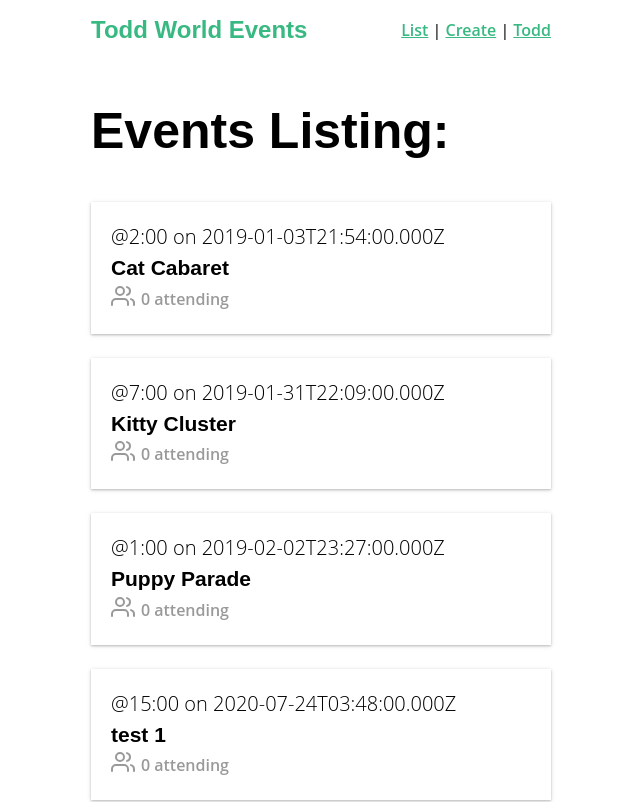
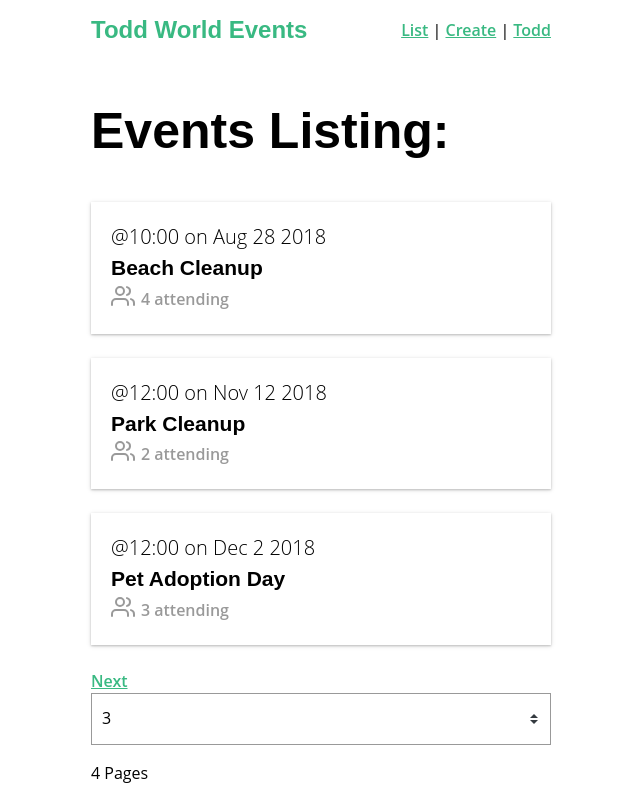
Before and after one commit to stlsmiths/vue-real-world, a Vue app: page / in a window 1280 px wide. Shown: the top 802 px of the page, without its empty margins (319-959 px from the left). Built offline with nearby package versions, Linux system fonts and the light colour scheme; data requests are answered from the project's data file.

Commit message:
vuex-lesson-5 complete

```diff
--- a/db.json
+++ b/db.json
@@ -1,104 +1,249 @@
 {
   "events": [
     {
-      "id": 5928101,
-      "user": {
-        "id": "abc123",
-        "name": "Adam"
+      "id": 1,
+      "title": "Beach Cleanup",
+      "date": "Aug 28 2018",
+      "time": "10:00",
+      "location": "Daytona Beach",
+      "description": "Let's clean up this beach.",
+      "organizer": "Adam Jahr",
+      "category": "sustainability",
+      "attendees": [
+        {
+          "id": "abc123",
+          "name": "Adam Jahr"
+        },
+        {
+          "id": "def456",
+          "name": "Gregg Pollack"
+        },
+        {
+          "id": "ghi789",
+          "name": "Beth Swanson"
+        },
+        {
+          "id": "jkl101",
+          "name": "Mary Gordon"
+        }
+      ]
+    },
+    {
+      "id": 2,
+      "title": "Park Cleanup",
+      "date": "Nov 12 2018",
+      "time": "12:00",
+      "location": "132 N Magnolia Street, Orlando, Florida",
+      "description": "We're going to clean up this park.",
+      "organizer": "Adam Jahr",
+      "category": "nature",
+      "attendees": [
+        {
+          "id": "ghi789",
+          "name": "Beth Swanson"
+        },
+        {
+          "id": "jkl101",
+          "name": "Mary Gordon"
+        }
+      ]
+    },
+    {
+      "id": 3,
+      "title": "Pet Adoption Day",
+      "date": "Dec 2 2018",
+      "time": "12:00",
+      "location": "132 N Magnolia Street, Orlando, Florida",
+      "description": "Help animals find new homes.",
+      "organizer": "Gregg Pollack",
+      "category": "animal welfare",
+      "attendees": [
+        {
+          "id": "abc123",
+          "name": "Adam Jahr"
+        },
+        {
+          "id": "ghi789",
+          "name": "Beth Swanson"
+        },
+        {
+          "id": "jkl101",
+          "name": "Mary Gordon"
+        }
+      ]
+    },
+    {
+      "id": 4,
+      "title": "Disco Party",
+      "date": "Aug 28 2018",
+      "time": "10:00",
+      "location": "Daytona Beach",
+      "description": "Let's clean up this beach.",
+      "organizer": "Adam Jahr",
+      "category": "sustainability",
+      "attendees": [
+        {
+          "id": "abc123",
+          "name": "Adam Jahr"
+        },
+        {
+          "id": "def456",
+          "name": "Gregg Pollack"
+        },
+        {
+          "id": "ghi789",
+          "name": "Beth Swanson"
+        },
+        {
+          "id": "jkl101",
+          "name": "Mary Gordon"
+        }
+      ]
+    },
+    {
+      "id": 5,
+      "title": "Vue Users Group",
+      "date": "Nov 12 2018",
+      "time": "12:00",
+      "location": "132 N Magnolia Street, Orlando, Florida",
+      "description": "We're going to clean up this park.",
+      "organizer": "Adam Jahr",
+      "category": "nature",
+      "attendees": [
+        {
+          "id": "ghi789",
+          "name": "Beth Swanson"
+        },
+        {
+          "id": "jkl101",
+          "name": "Mary Gordon"
+        }
+      ]
+    },
+    {
+      "id": 6,
+      "title": "Orlando Dev Meetup",
+      "date": "Dec 2 2018",
+      "time": "12:00",
+      "location": "132 N Magnolia Street, Orlando, Florida",
+      "description": "Help animals find new homes.",
+      "organizer": "Gregg Pollack",
+      "category": "animal welfare",
+      "attendees": [
+        {
+          "id": "abc123",
+          "name": "Adam Jahr"
+        },
+        {
+          "id": "ghi789",
+          "name": "Beth Swanson"
+        },
+        {
+          "id": "jkl101",
+          "name": "Mary Gordon"
+        }
+      ]
+    },
+    {
+      "id": 7,
+      "title": "Yoga Class",
+      "date": "Aug 28 2018",
+      "time": "10:00",
+      "location": "Daytona Beach",
+      "description": "Let's clean up this beach.",
+      "organizer": "Adam Jahr",
+      "category": "sustainability",
+      "attendees": [
+        {
+          "id": "abc123",
+          "name": "Adam Jahr"
+        },
+        {
+          "id": "def456",
+          "name": "Gregg Pollack"
+        },
+        {
+          "id": "ghi789",
+          "name": "Beth Swanson"
+        },
+        {
+          "id": "jkl101",
+          "name": "Mary Gordon"
+        }
+      ]
+    },
+    {
+      "id": 8,
+      "title": "Breathing Meditation",
+      "date": "Nov 12 2018",
+      "time": "12:00",
+      "location": "132 N Magnolia Street, Orlando, Florida",
+      "description": "We're going to clean up this park.",
+      "organizer": "Adam Jahr",
+      "category": "nature",
+      "attendees": [
+        {
+          "id": "ghi789",
+          "name": "Beth Swanson"
+        },
+        {
+          "id": "jkl101",
+          "name": "Mary Gordon"
+        }
+      ]
+    },
+    {
+      "id": 9,
+      "title": "Dancing Class",
+      "date": "Dec 2 2018",
+      "time": "12:00",
+      "location": "132 N Magnolia Street, Orlando, Florida",
+      "description": "Help animals find new homes.",
+      "organizer": "Gregg Pollack",
+      "category": "animal welfare",
+      "attendees": [
+        {
+          "id": "abc123",
+          "name": "Adam Jahr"
+        },
+        {
+          "id": "ghi789",
+          "name": "Beth Swanson"
+        },
+        {
+          "id": "jkl101",
+          "name": "Mary Gordon"
+        }
+      ]
+    },
+    {
+      "id": 10,
+      "category": "animal welfare",
+      "organizer": {
+        "user": {
+          "id": "abc123",
+          "name": "Adam Jahr"
+        }
       },
-      "category": "animal welfare",
-      "organizer": "Adam",
-      "title": "Cat Cabaret",
-      "description": "Yay felines!",
-      "location": "Meow Town",
-      "date": "2019-01-03T21:54:00.000Z",
-      "time": "2:00",
+      "title": "Gregg's Event",
+      "description": "We'll do stuff",
+      "location": "Your House",
+      "date": "",
+      "time": "5:00",
       "attendees": []
     },
     {
-      "id": 8419988,
-      "user": {
-        "id": "abc123",
-        "name": "Adam"
-      },
-      "category": "animal welfare",
-      "organizer": "Adam",
-      "title": "Kitty Cluster",
-      "description": "Yay cats!",
-      "location": "Catlandia",
-      "date": "2019-01-31T22:09:00.000Z",
-      "time": "7:00",
-      "attendees": []
-    },
-    {
-      "id": 4582797,
-      "user": {
-        "id": "abc123",
-        "name": "Adam"
-      },
-      "category": "animal welfare",
-      "organizer": "Adam",
-      "title": "Puppy Parade",
-      "description": "Yay pups!",
-      "location": "Puptown ",
-      "date": "2019-02-02T23:27:00.000Z",
-      "time": "1:00",
-      "attendees": []
-    },
-    {
-      "id": 4934874,
-      "category": "housing",
-      "organizer": {
-        "id": "abc123",
-        "name": "Han Solo"
-      },
-      "title": "test 1",
-      "description": "asdfasdf",
-      "location": "here",
-      "date": "2020-07-24T03:48:00.000Z",
-      "time": "15:00",
-      "attendees": []
-    },
-    {
-      "id": 2002544,
+      "id": 6150204,
       "category": "education",
       "organizer": {
         "id": "abc123",
         "name": "Han Solo"
       },
-      "title": "test 1",
-      "description": "asdasdf",
-      "location": "there",
-      "date": "2020-07-03T03:49:00.000Z",
-      "time": "9:00",
-      "attendees": []
-    },
-    {
-      "id": 2172461,
-      "category": "nature",
-      "organizer": {
-        "id": "abc123",
-        "name": "Han Solo"
-      },
-      "title": "owls owls",
-      "description": "lots of owls",
-      "location": "over there",
-      "date": "2020-07-25T03:53:00.000Z",
-      "time": "21:00",
-      "attendees": []
-    },
-    {
-      "id": 9892496,
-      "category": "community",
-      "organizer": {
-        "id": "abc123",
-        "name": "Han Solo"
-      },
-      "title": "lgbt test",
+      "title": "test",
       "description": "test",
-      "location": "LA",
-      "date": "2020-09-12T03:56:00.000Z",
-      "time": "10:00",
+      "location": "",
+      "date": "2020-07-16T15:30:00.000Z",
+      "time": "",
       "attendees": []
     }
   ]
--- a/src/App.vue
+++ b/src/App.vue
@@ -1,7 +1,7 @@
 <template>
   <div id="app">
     <NavBar />
-    <router-view />
+    <router-view :key="$route.fullPath"/>
   </div>
 </template>
 
--- a/src/services/EventService.js
+++ b/src/services/EventService.js
@@ -10,8 +10,8 @@ const apiClient = axios.create({
 });
 
 export default {
-  getEvents() {
-    return apiClient.get('/events')
+  getEvents( perPage, page) {
+    return apiClient.get(`/events?_limit=${perPage}&_page=${page}`)
   },
   getEvent(id) {
     return apiClient.get(`/events/${id}`)
--- a/src/store.js
+++ b/src/store.js
@@ -11,7 +11,12 @@ export default new Vuex.Store({
       'animal welfare', 'housing', 'education', 'food', 'community'
     ],
     count: 0,
+
+    // Event store section
     events: [],
+    event: {},
+    totalEvents: 0,
+
     todos: [
       { id: 1, text: '...', done: true },
       { id: 2, text: '...', done: false },
@@ -26,15 +31,21 @@ export default new Vuex.Store({
     INCREMENT_COUNT_BY(state,value) {
       state.count += value
     },
+
     ADD_EVENT(state,event) {
-      state.events.push( event )
+      state.events = [ ...state.events,  event ]
+    },
+    SET_EVENTS(state,events) {
+      state.events = [...events]
+    },
+    SET_EVENTS_TOTAL(state,total) {
+      state.totalEvents = total
+    },
+    SET_EVENT(state,event) {
+      state.event = {...event}
     }
   },
   actions: {
-    createEvent( {commit}, event) {
-      EventService.postEvent(event)
-      commit('ADD_EVENT', event)
-    },
     updateCount( { state, commit }, incrementBy) {
       if (state.user) {
         if ( incrementBy === 1) {
@@ -43,13 +54,48 @@ export default new Vuex.Store({
           commit('INCREMENT_COUNT_BY', incrementBy)
         }
       }
+    },
+
+    createEvent( {commit}, event) {
+      EventService.postEvent(event)
+      commit('ADD_EVENT', event)
+    },
+
+    fetchEvents( {commit}, {perPage, page}) {
+      EventService.getEvents(perPage, page)
+          .then(res => {
+            console.log(res)
+            commit('SET_EVENTS_TOTAL', parseInt(res.headers['x-total-count']))
+            const events = res.data
+            commit('SET_EVENTS', events)
+          })
+          .catch(err => console.log(err))
+    },
+
+    fetchEvent( {commit, getters}, id) {
+      const event = getters.getEventById(id);
+
+      if (event) {
+        commit('SET_EVENT', event)
+      } else {
+        EventService.getEvent( id )
+          .then( resp => {
+            commit('SET_EVENT', resp.data)
+          })
+          .catch( err => {
+            console.log(err)
+          })
+      }
     }
   },
   getters: {
     catLength: state => state.categories.length,
     doneTodos: state => state.todos.filter( todo => todo.done ),
     activeTodosCount: (state,getters) =>
-      state.todos.length - getters.doneTodos.length
+      state.todos.length - getters.doneTodos.length,
+
+    getEventById: state => id => state.events.find(evt => evt.id === id),
+    getTotalEvents: state => state.totalEvents
   },
   modules: {}
 });
--- a/src/views/EventCreate.vue
+++ b/src/views/EventCreate.vue
@@ -80,8 +80,33 @@
           })
           .catch(() => {
             console.log('There was a problem creating your event.')
-          })      }
-    }
+          })
+      }
+    },
+    beforeCreate() {
+      console.log('EventCreate - beforeCreate');
+    },
+    created() {
+      console.log('EventCreate - created');
+    },
+    beforeMount() {
+      console.log('EventCreate - beforeMount');
+    },
+    mounted() {
+      console.log('EventCreate - mounted');
+    },
+    beforeUpdate() {
+      console.log('EventCreate - beforeUpdate');
+    },
+    updated() {
+      console.log('EventCreate - updated');
+    },
+    beforeDestroy() {
+      console.log('EventCreate - beforeDestroy');
+    },
+    destroyed() {
+      console.log('EventCreate - destroyed');
+    },
   }
 </script>
 
--- a/src/views/EventList.vue
+++ b/src/views/EventList.vue
@@ -2,12 +2,30 @@
   <div>
     <h1>Events Listing:</h1>
     <EventCard v-for="event in events" :key="event.id" :event="event" />
+
+    <!--  Pagination -->
+    <template v-if="page > 1">
+      <router-link :to="{name:'event-list', query:{page: page - 1, perpage: perPage}}" rel="prev">
+        Previous</router-link>
+    </template>
+
+    <template v-if="page !== lastPage">
+      <router-link :to="{name:'event-list', query:{page: page + 1, perpage: perPage}}" rel="next">
+        Next</router-link>
+    </template>
+
+    <select name="ppg" v-model="perPage" @change="changePage">
+      <option v-for="pg in pageChoices" :key="pg" :value="pg">{{ pg }}</option>
+    </select>
+
+    <p>{{ lastPage + ' Page' + ( lastPage > 1 ? 's' : '')}}</p>
+
   </div>
 </template>
 
 <script>
 import EventCard from '@/components/EventCard.vue'
-import EventService from "@/services/EventService";
+import {mapState} from 'vuex';
 
 export default {
   components: {
@@ -15,16 +33,38 @@ export default {
   },
   data() {
     return {
-      events: []
+      page: parseInt( this.$route.query.page) || 1,
+      perPage: parseInt( this.$route.query.perpage) || 3,
+      pageChoices: [ 3, 4, 5, 20 ]
+    }
+  },
+  computed: {
+    page1() {
+      return parseInt( this.$route.query.page) || 1
+    },
+    totalEvents() {
+      return this.$store.getters.getTotalEvents
+    },
+    lastPage() {
+      return Math.ceil(this.totalEvents / this.perPage)
+    },
+    ...mapState(['events'])
+  },
+  methods: {
+    changePage() {
+      this.$router.push({name:'event-list',query:{
+          page: 1,
+          perpage: this.perPage
+        }
+      });
     }
   },
   created() {
-    EventService.getEvents()
-      .then(res => {
-        console.log(res)
-        this.events = res.data
-      })
-      .catch(err => console.log(err))
+    console.log('EventCreate - created');
+    this.$store.dispatch('fetchEvents', {
+      perPage:  this.perPage,
+      page:     this.page
+    });
   }
 }
 </script>
--- a/src/views/EventShow.vue
+++ b/src/views/EventShow.vue
@@ -22,22 +22,14 @@
 </template>
 
 <script>
-
-
-import EventService from "../services/EventService";
+import {mapState} from 'vuex'
 
 export default {
-  props: ['id'],
-  data() {
-    return {
-      event: {}
-    }
-  },
-  created() {
-    EventService.getEvent( this.id )
-    .then( resp => this.event = resp.data )
-    .catch( err => console.log(err) )
-  }
+    props: ['id'],
+    created() {
+      this.$store.dispatch('fetchEvent', this.id);
+    },
+    computed: mapState(['event'])
 }
 </script>
 
```
Also changed, not shown: 1 other file (tests, documents, lock files or other folders).
